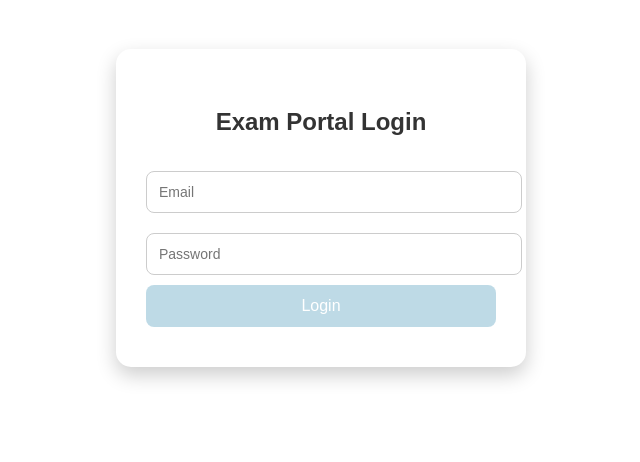
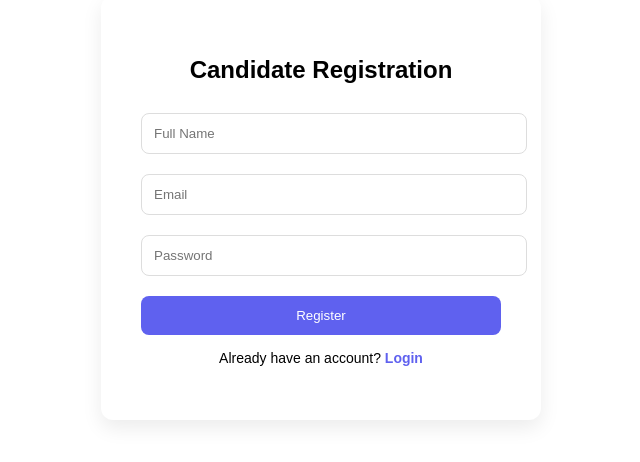
Before and after one commit to rishav2244/ExamSystem, a React (Vite) app in the folder ExamFrontend/: page /register in a window 1280 px wide. Before the commit this address led to /login. Shown: the part 192-654 px from the top of the page, without its empty margins (319-959 px from the left). Built offline with nearby package versions, Linux system fonts and the light colour scheme.

Commit message:
Candidate side self registration

```diff
--- a/ExamFrontend/src/App.css
+++ b/ExamFrontend/src/App.css
@@ -3348,3 +3348,58 @@ button:hover {
     transform: translateY(0);
     box-shadow: 0 2px 6px rgba(37, 99, 235, 0.3);
 }
+.auth-container {
+    height: 100vh;
+    display: flex;
+    justify-content: center;
+    align-items: center;
+    /* background-color: #f9fafc; */
+}
+
+.auth-card {
+    background: white;
+    padding: 40px;
+    width: 360px;
+    border-radius: 12px;
+    box-shadow: 0 8px 20px rgba(0,0,0,0.08);
+    text-align: center;
+}
+
+.auth-card input {
+    width: 100%;
+    padding: 12px;
+    margin: 10px 0;
+    border-radius: 8px;
+    border: 1px solid #ddd;
+}
+
+.auth-card input:focus {
+    outline: none;
+    border-color: #5f61ef;
+}
+
+.auth-card button {
+    width: 100%;
+    padding: 12px;
+    margin-top: 10px;
+    border-radius: 8px;
+    border: none;
+    background-color: #5f61ef;
+    color: white;
+    cursor: pointer;
+}
+
+.auth-card button:hover {
+    background-color: #4b4dd1;
+}
+
+.switch-auth {
+    margin-top: 15px;
+    font-size: 14px;
+}
+
+.switch-auth span {
+    color: #5f61ef;
+    cursor: pointer;
+    font-weight: 600;
+}
--- a/ExamFrontend/src/App.jsx
+++ b/ExamFrontend/src/App.jsx
@@ -17,7 +17,7 @@ import { SubmissionReview } from "./pages/SubmissionReview";
 import { SnapshotGallery } from "./pages/SnapshotGallery";
 
 import { ExamStatisticsPage } from "./pages/ExamStatisticsPage";
-
+import { Register } from "./pages/Register";
 
 function App() {
   return (
@@ -26,7 +26,8 @@ function App() {
         <Routes>
 
           <Route path="/login" element={<Login />} />
-
+          {/* <Route path="/login" element={<Login />} /> */}
+          <Route path="/register" element={<Register />} />
 
           <Route element={<ProtectedRoute />}>
             <Route path="/user" element={<Candidate />} />
--- a/ExamFrontend/src/api/api.jsx
+++ b/ExamFrontend/src/api/api.jsx
@@ -15,6 +15,23 @@ export const loginAttempt = async (email, password) => {
         throw err;
     }
 }
+export const registerCandidate = async (name, email, password) => {
+    const payload = {
+        name,
+        email,
+        password
+    };
+
+    try {
+        const resp = await axios.post(
+            `${API_URL}/user/self-register`,
+            payload
+        );
+        return resp.data;
+    } catch (err) {
+        throw err;
+    }
+};
 
 export const bulkRegistrationAttempt = async (usersList) => {
     const payload = { users: usersList };
--- a/ExamFrontend/src/pages/Login.jsx
+++ b/ExamFrontend/src/pages/Login.jsx
@@ -53,7 +53,12 @@ export const Login = () => {
             />
 
             <button onClick={handleLogin}>Login</button>
-
+            <p className="switch-auth">
+                Don’t have an account?{" "}
+                <span onClick={() => navigate("/register")}>
+                    Register here
+                </span>
+            </p>
             {message && <p>{message}</p>}
         </div>
     );
--- /dev/null
+++ b/ExamFrontend/src/pages/Register.jsx
@@ -0,0 +1,87 @@
+import { useState } from "react";
+import { useNavigate } from "react-router-dom";
+import { registerCandidate } from "../api/api";
+import "../App.css";
+
+export const Register = () => {
+    const [name, setName] = useState("");
+    const [email, setEmail] = useState("");
+    const [password, setPassword] = useState("");
+    const [message, setMessage] = useState("");
+    const [loading, setLoading] = useState(false);
+
+    const navigate = useNavigate();
+
+    const handleRegister = async (e) => {
+        e.preventDefault();
+        setLoading(true);
+        setMessage("");
+
+        try {
+            await registerCandidate(name, email, password);
+
+            setMessage("Registration successful! You can now login.");
+
+            setTimeout(() => {
+                navigate("/login");
+            }, 2000);
+
+        } catch (err) {
+            setMessage(
+                err.response?.data?.message ||
+                err.response?.data ||
+                "Registration failed"
+            );
+        } finally {
+            setLoading(false);
+        }
+    };
+
+    return (
+        <div className="auth-container">
+            <div className="auth-card">
+                <h2>Candidate Registration</h2>
+
+                <form onSubmit={handleRegister}>
+
+                    <input
+                        type="text"
+                        placeholder="Full Name"
+                        value={name}
+                        onChange={(e) => setName(e.target.value)}
+                        required
+                    />
+
+                    <input
+                        type="email"
+                        placeholder="Email"
+                        value={email}
+                        onChange={(e) => setEmail(e.target.value)}
+                        required
+                    />
+
+                    <input
+                        type="password"
+                        placeholder="Password"
+                        value={password}
+                        onChange={(e) => setPassword(e.target.value)}
+                        required
+                    />
+
+                    <button type="submit" disabled={loading}>
+                        {loading ? "Registering..." : "Register"}
+                    </button>
+                </form>
+
+                {message && <p className="auth-message">{message}</p>}
+
+                <p className="switch-auth">
+                    Already have an account?{" "}
+                    <span onClick={() => navigate("/login")}>
+                        Login
+                    </span>
+                </p>
+            </div>
+        </div>
+    );
+};
```
